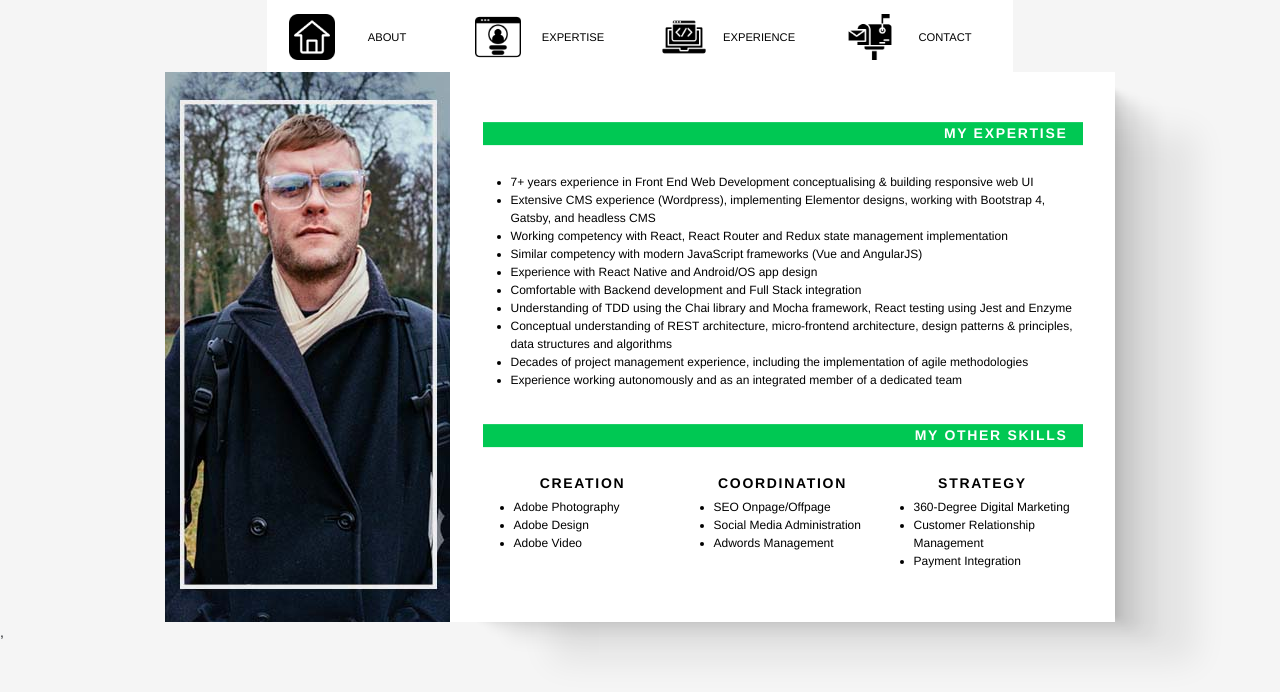
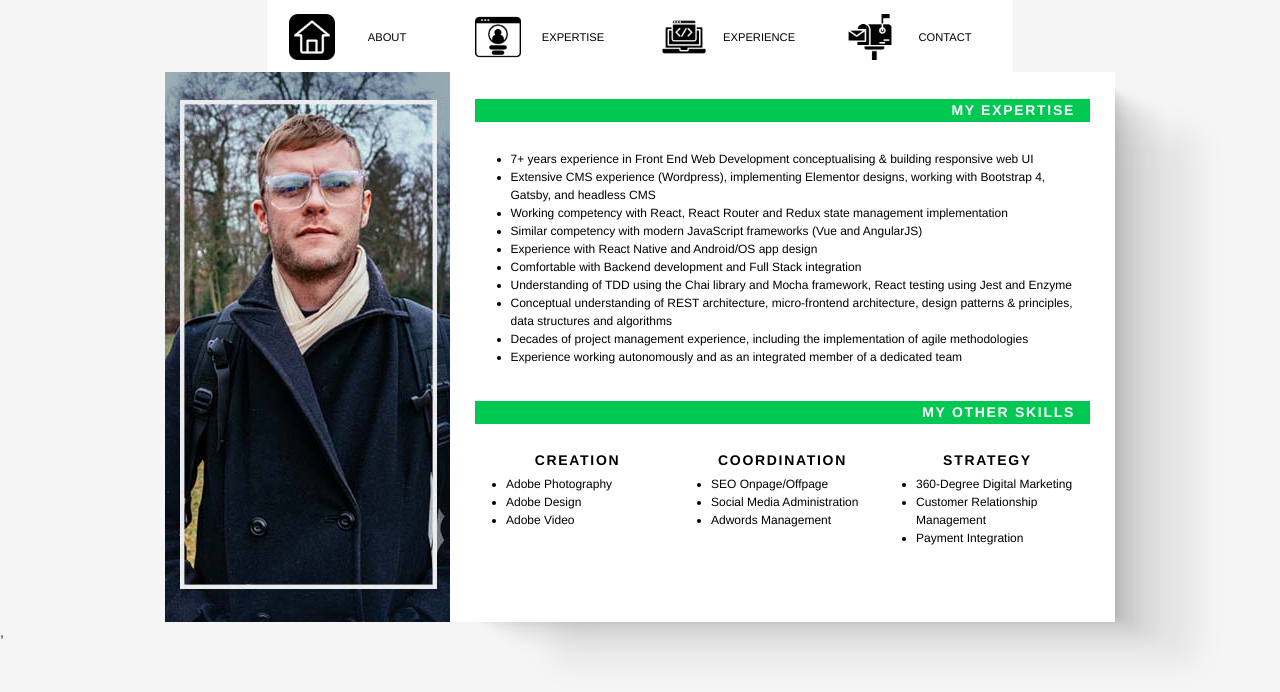
Before and after one commit to mrob-dev/mrob-dev-home, a React (Create React App) app: page /expertise in a window 1280 px wide. Shown: the top 692 px of the page. Built offline with nearby package versions, Linux system fonts and the light colour scheme.

Commit message:
changed vertical positioning on pages

```diff
--- a/src/routes/expertise.js
+++ b/src/routes/expertise.js
@@ -4,7 +4,7 @@ import './main.css';
 
 export default function Expertise() {
     return (
-            <div className="centered">
+            <div>
 
                 <h2>My Expertise</h2>
                 <br/>
```
